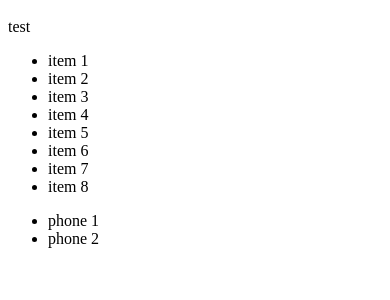
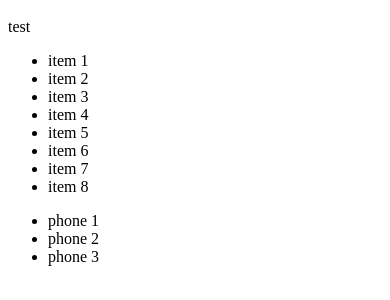
Before and after one commit to mk001jp/test2, a plain HTML site: page index.html in a window 390 px wide. Shown: the part 48-348 px from the top of the page. Drawn offline with Linux system fonts and the light colour scheme.

Commit message:
add phone3

```diff
--- a/index.html
+++ b/index.html
@@ -19,6 +19,7 @@
 <ul>
 	<li>phone 1</li>
 	<li>phone 2</li>
+        <li>phone 3</li>
 </ul>
 </body>
 </html>
```
